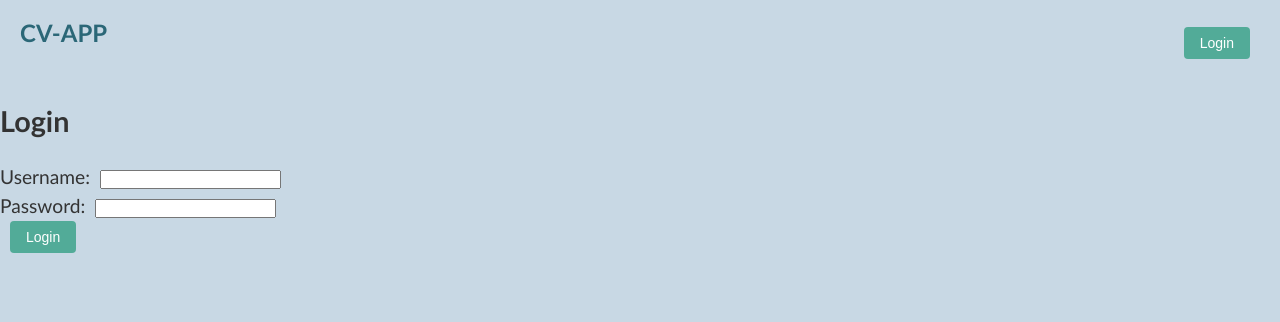
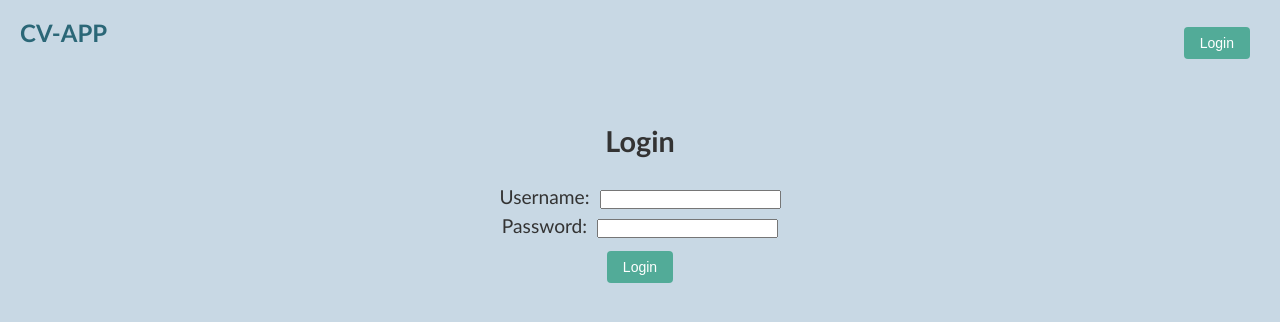
Before and after one commit to camillachr/cv-app, a React (Vite) app: page / in a window 1280 px wide. Both pictures are taken after a click on the button "Login". Shown: the top 322 px of the page. Built offline with nearby package versions, Linux system fonts and the light colour scheme; no server answers.

Commit message:
midtstille ting

```diff
--- a/src/components/LoginForm.tsx
+++ b/src/components/LoginForm.tsx
@@ -84,7 +84,7 @@ const LoginForm = () => {
   };
 
   return (
-    <form onSubmit={handleSubmit}>
+    <form onSubmit={handleSubmit} className="container">
       <h2>Login</h2>
 
       <div>
@@ -112,7 +112,11 @@ const LoginForm = () => {
         />
       </div>
 
-      <button type="submit" disabled={isLoading || isUsersLoading}>
+      <button
+        type="submit"
+        disabled={isLoading || isUsersLoading}
+        style={{ marginTop: "10px" }}
+      >
         {isLoading ? "Logging in..." : "Login"}
       </button>
 
--- a/src/index.css
+++ b/src/index.css
@@ -101,7 +101,6 @@ button:hover {
   align-items: center;
 }
 .container {
-  border: 2px solid black;
   padding: 20px;
   display: flex;
   flex-direction: column;
--- a/src/pages/HomePage.tsx
+++ b/src/pages/HomePage.tsx
@@ -21,7 +21,7 @@ const HomePage = () => {
 
   if (!isAuthenticated) {
     return (
-      <div>
+      <div className="container">
         <h2>Create, Customize, Conquer</h2>
         <h1>Your Dynamic CV Awaits!</h1>
       </div>
@@ -59,7 +59,7 @@ const HomePage = () => {
 
   if (!userCV) {
     return (
-      <div>
+      <div className="container">
         <h1>Welcome, {user?.name}!</h1>
         <h2>Ready to get your dream job?</h2>
         <p>
@@ -75,7 +75,7 @@ const HomePage = () => {
   }
 
   return (
-    <div>
+    <div className="container">
       <h1>Welcome back, {user?.name}!</h1>
     </div>
   );
--- a/src/pages/admin/AddCVPage.tsx
+++ b/src/pages/admin/AddCVPage.tsx
@@ -7,6 +7,7 @@ import {
 import { CVPost, User } from "../../types/types";
 import { ROUTES } from "../../routes/AppRoutes";
 import { useState } from "react";
+import GoBackBtn from "../../components/GoBackBtn";
 
 const AddCVPage = () => {
   const navigate = useNavigate();
@@ -66,7 +67,7 @@ const AddCVPage = () => {
   if (!usersWithoutCV) return null;
 
   return (
-    <div>
+    <div className="container">
       <h1>Add CV</h1>
       <h2>Users currently without a CV:</h2>
 
@@ -93,6 +94,7 @@ const AddCVPage = () => {
           Error creating CV. Please try again later.
         </p>
       )}
+      <GoBackBtn />
     </div>
   );
 };
--- a/src/pages/admin/AdminDashboard.tsx
+++ b/src/pages/admin/AdminDashboard.tsx
@@ -21,7 +21,7 @@ const AdminDashboard = () => {
   }
 
   return (
-    <div>
+    <div className="container">
       <h1>Admin Dashboard</h1>
       <div>
         <h2>Statistics</h2>
--- a/src/pages/admin/CVsPage.tsx
+++ b/src/pages/admin/CVsPage.tsx
@@ -13,7 +13,7 @@ const CVsPage = () => {
   };
 
   return (
-    <div>
+    <div className="container">
       <button onClick={handleButtonClick}>+ Create CV</button>
       <ul>
         {cvs?.map((cv) => (
--- a/src/pages/admin/UsersPage.tsx
+++ b/src/pages/admin/UsersPage.tsx
@@ -13,7 +13,7 @@ const UsersPage = () => {
   };
 
   return (
-    <div>
+    <div className="container">
       <h2>Users</h2>
       <button onClick={handleButtonClick}>+ Add user</button>
       <ul>
```
